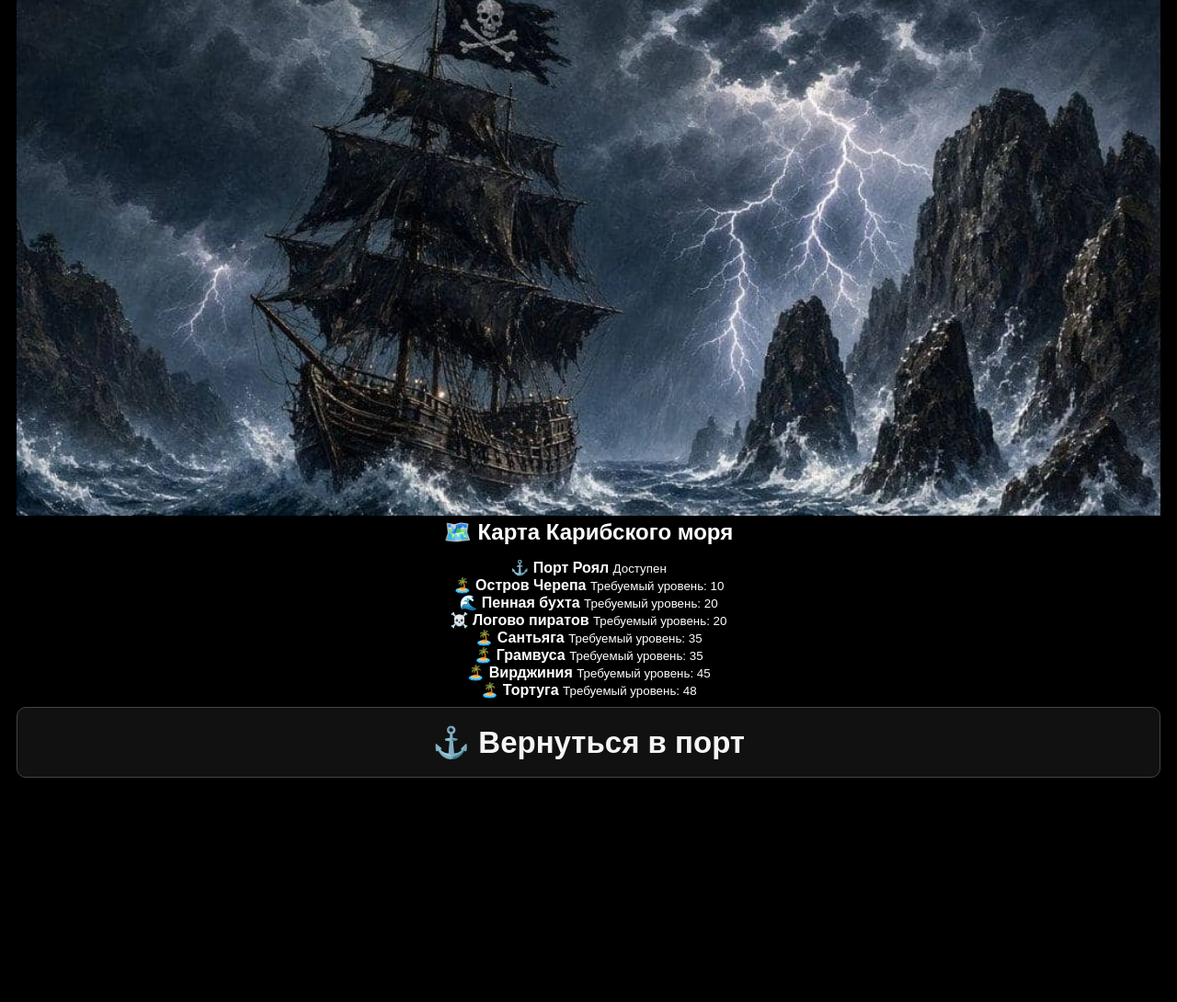
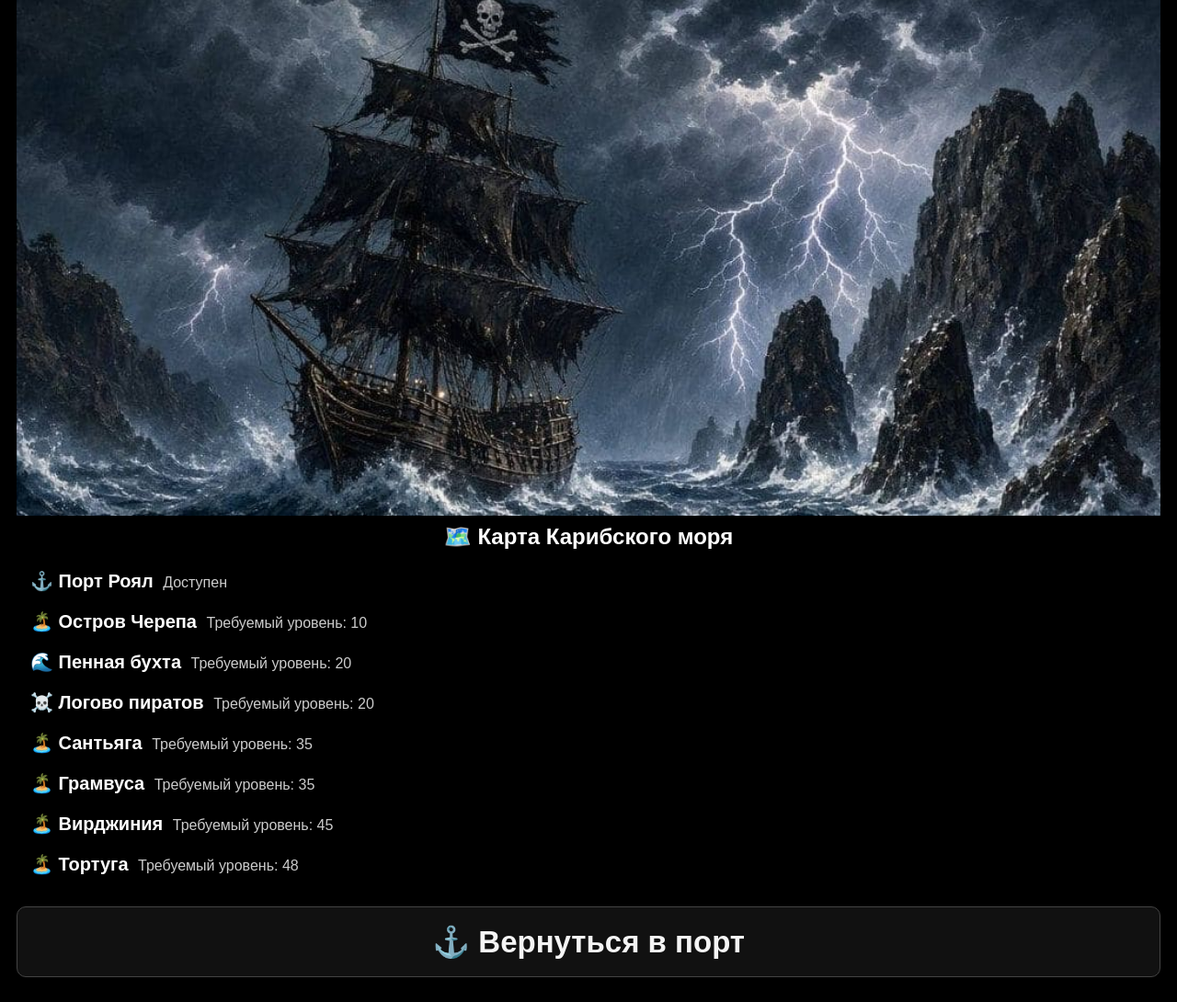
Before and after one commit to wergut800-star/piratesgame, a Flask app: page /sea in a window 1280 px wide. Shown: the part 262-1352 px from the top of the page at 92% size. Before the commit the page ends 1108 px from the top, so only its background shows below. Run offline with Flask 3, Linux system fonts and the light colour scheme; the visitor is signed in with stand-in values (Sample User, id 1); tables that the repository leaves empty hold one stand-in row (values such as "Sample post").

Commit message:
Update style.css

```diff
--- a/static/css/style.css
+++ b/static/css/style.css
@@ -699,3 +699,38 @@ hr {
     border-top: 2px solid #5a4020;
     margin: 14px 0;
 }
+/* ===== Карта Карибского моря ===== */
+
+.sea-map {
+    width: 100%;
+    margin: 5px 0 15px;
+    text-align: center;
+}
+
+.sea-map h2 {
+    font-size: 24px;
+    margin: 5px 0 12px;
+    color: white;
+}
+
+.location-list {
+    font-size: 20px;
+    line-height: 1.8;
+    color: white;
+    text-align: left;
+    padding: 0 15px;
+}
+
+.location {
+    padding: 4px 0;
+}
+
+.location b {
+    font-size: 20px;
+}
+
+.location small {
+    font-size: 16px;
+    color: #ccc;
+    margin-left: 5px;
+}
```
